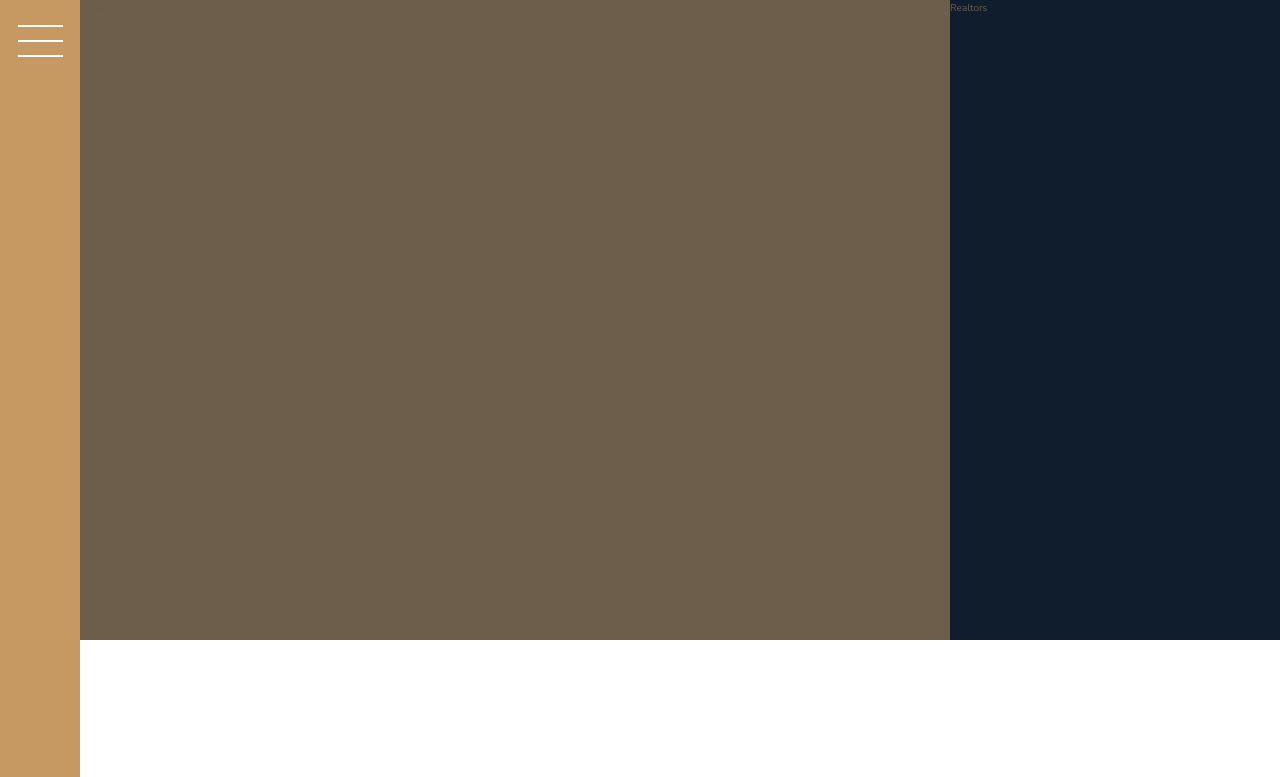
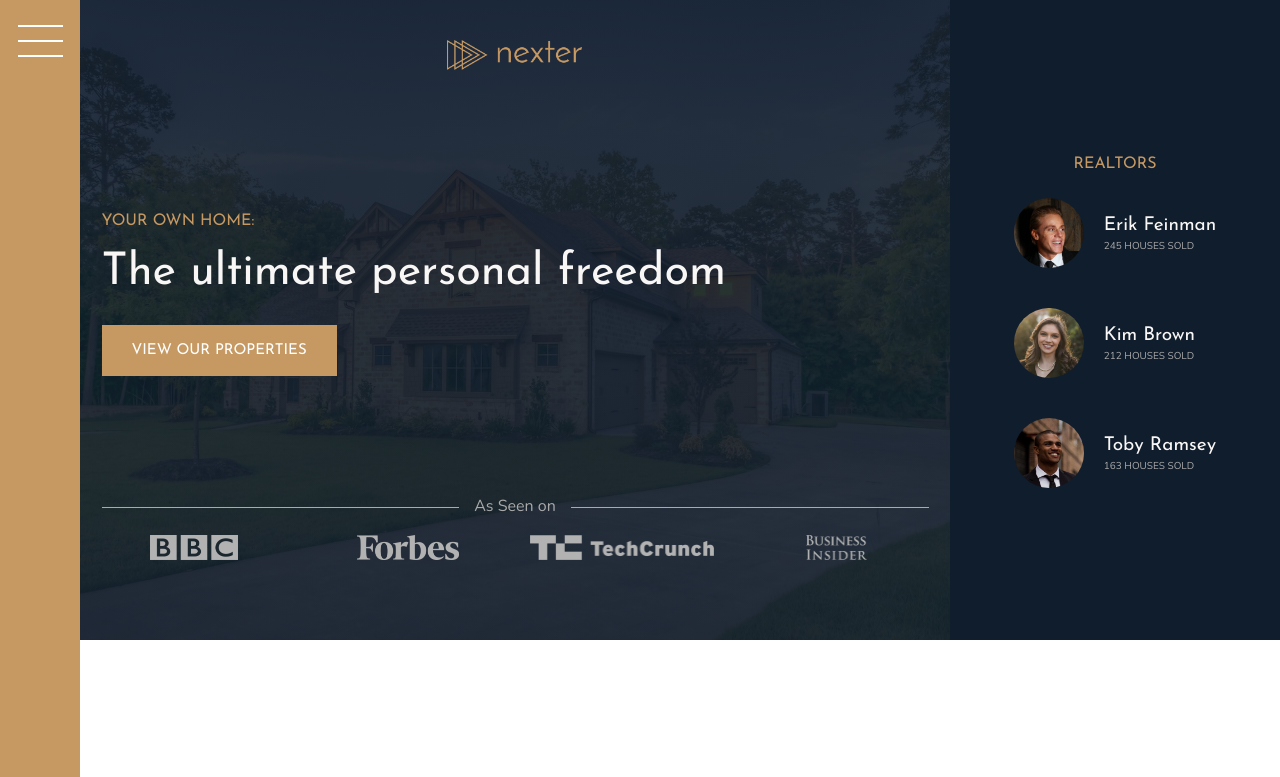
Before and after one commit to faridomarzadeh/Nexter, a website: page index.html in a window 1280 px wide. Shown: the top 777 px of the page. Drawn offline with nearby package versions, Linux system fonts and the light colour scheme.

Commit message:
added the realtor styles

```diff
--- a/index.html
+++ b/index.html
@@ -18,8 +18,41 @@
     <div class="sidebar">
       <button class="nav-btn"></button>
     </div>
-    <header class="header">Header</header>
-    <div class="realtors">Realtors</div>
+    <header class="header">
+      <img src="img/logo.png" alt="Nexter logo" class="header__logo" />
+      <h3 class="heading-3">Your own home:</h3>
+      <h1 class="heading-1">The ultimate personal freedom</h1>
+      <button class="btn header__btn">View our properties</button>
+      <div class="header__seenon-text">As Seen on</div>
+      <div class="header__seenon-logos">
+        <img src="img/logo-bbc.png" alt="seen on bbc" />
+        <img src="img/logo-forbes.png" alt="seen on forbes" />
+        <img src="img/logo-techcrunch.png" alt="seen on tech chrunch" />
+        <img src="img/logo-bi.png" alt="seen on business insider" />
+      </div>
+    </header>
+    <div class="realtors">
+      <h3 class="heading-3">Realtors</h3>
+      <div class="realtors__list">
+        <img src="img/realtor-1.jpeg" alt="Realtor 1" class="realtors__img" />
+        <div class="realtors__details">
+          <h4 class="heading-4 heading-4--light">Erik Feinman</h4>
+          <p class="realtors__sold">245 houses sold</p>
+        </div>
+
+        <img src="img/realtor-2.jpeg" alt="Realtor 2" class="realtors__img" />
+        <div class="realtors__details">
+          <h4 class="heading-4 heading-4--light">Kim Brown</h4>
+          <p class="realtors__sold">212 houses sold</p>
+        </div>
+
+        <img src="img/realtor-3.jpeg" alt="Realtor 3" class="realtors__img" />
+        <div class="realtors__details">
+          <h4 class="heading-4 heading-4--light">Toby Ramsey</h4>
+          <p class="realtors__sold">163 houses sold</p>
+        </div>
+      </div>
+    </div>
     <section class="features">
       <div class="feature">
         <svg class="feature__icon">
@@ -103,7 +136,6 @@
       <button class="btn">Find your own home</button>
     </section>
     <section class="homes">
-
       <div class="home">
         <img src="img/house-1.jpeg" alt="House 1" class="home__img" />
         <svg class="home__like">
@@ -328,85 +360,83 @@
     </section>
     <section class="gallery">
       <figure class="gallery__item gallery__item--1">
-        <img src="img/gal-1.jpeg" alt="Gallery 1" class="gallery__img">
+        <img src="img/gal-1.jpeg" alt="Gallery 1" class="gallery__img" />
       </figure>
 
       <figure class="gallery__item gallery__item--2">
-        <img src="img/gal-2.jpeg" alt="Gallery 2" class="gallery__img">
+        <img src="img/gal-2.jpeg" alt="Gallery 2" class="gallery__img" />
       </figure>
 
-
       <figure class="gallery__item gallery__item--3">
-        <img src="img/gal-3.jpeg" alt="Gallery 3" class="gallery__img">
+        <img src="img/gal-3.jpeg" alt="Gallery 3" class="gallery__img" />
       </figure>
 
-
       <figure class="gallery__item gallery__item--4">
-        <img src="img/gal-4.jpeg" alt="Gallery 4" class="gallery__img">
+        <img src="img/gal-4.jpeg" alt="Gallery 4" class="gallery__img" />
       </figure>
 
-
       <figure class="gallery__item gallery__item--5">
-        <img src="img/gal-5.jpeg" alt="Gallery 5" class="gallery__img">
+        <img src="img/gal-5.jpeg" alt="Gallery 5" class="gallery__img" />
       </figure>
 
-
       <figure class="gallery__item gallery__item--6">
-        <img src="img/gal-6.jpeg" alt="Gallery 6" class="gallery__img">
+        <img src="img/gal-6.jpeg" alt="Gallery 6" class="gallery__img" />
       </figure>
 
-
       <figure class="gallery__item gallery__item--7">
-        <img src="img/gal-7.jpeg" alt="Gallery 7" class="gallery__img">
+        <img src="img/gal-7.jpeg" alt="Gallery 7" class="gallery__img" />
       </figure>
 
-
       <figure class="gallery__item gallery__item--8">
-        <img src="img/gal-8.jpeg" alt="Gallery 8" class="gallery__img">
+        <img src="img/gal-8.jpeg" alt="Gallery 8" class="gallery__img" />
       </figure>
 
-
       <figure class="gallery__item gallery__item--9">
-        <img src="img/gal-9.jpeg" alt="Gallery 9" class="gallery__img">
+        <img src="img/gal-9.jpeg" alt="Gallery 9" class="gallery__img" />
       </figure>
 
-
       <figure class="gallery__item gallery__item--10">
-        <img src="img/gal-10.jpeg" alt="Gallery 10" class="gallery__img">
+        <img src="img/gal-10.jpeg" alt="Gallery 10" class="gallery__img" />
       </figure>
 
-
       <figure class="gallery__item gallery__item--11">
-        <img src="img/gal-11.jpeg" alt="Gallery 11" class="gallery__img">
+        <img src="img/gal-11.jpeg" alt="Gallery 11" class="gallery__img" />
       </figure>
 
-
       <figure class="gallery__item gallery__item--12">
-        <img src="img/gal-12.jpeg" alt="Gallery 12" class="gallery__img">
+        <img src="img/gal-12.jpeg" alt="Gallery 12" class="gallery__img" />
       </figure>
 
-
       <figure class="gallery__item gallery__item--13">
-        <img src="img/gal-13.jpeg" alt="Gallery 13" class="gallery__img">
+        <img src="img/gal-13.jpeg" alt="Gallery 13" class="gallery__img" />
       </figure>
 
-
       <figure class="gallery__item gallery__item--14">
-        <img src="img/gal-14.jpeg" alt="Gallery 14" class="gallery__img">
+        <img src="img/gal-14.jpeg" alt="Gallery 14" class="gallery__img" />
       </figure>
-
     </section>
     <footer class="footer">
       <ul class="nav">
-        <li class="nav__item"><a href="#" class="nav__link">Find your dream home</a></li>
-        <li class="nav__item"><a href="#" class="nav__link">Request proposal</a></li>
-        <li class="nav__item"><a href="#" class="nav__link">Download home planner</a></li>
+        <li class="nav__item">
+          <a href="#" class="nav__link">Find your dream home</a>
+        </li>
+        <li class="nav__item">
+          <a href="#" class="nav__link">Request proposal</a>
+        </li>
+        <li class="nav__item">
+          <a href="#" class="nav__link">Download home planner</a>
+        </li>
         <li class="nav__item"><a href="#" class="nav__link">Contact us</a></li>
-        <li class="nav__item"><a href="#" class="nav__link">Submit your property</a></li>
-        <li class="nav__item"><a href="#" class="nav__link">Come work with us</a></li>
+        <li class="nav__item">
+          <a href="#" class="nav__link">Submit your property</a>
+        </li>
+        <li class="nav__item">
+          <a href="#" class="nav__link">Come work with us</a>
+        </li>
       </ul>
       <p class="copyright">
-        &copy; Design by Jonas Schmedtmann, Implemeted by Farid Omarzadeh, please feel free to use it.
+        &copy; Design by Jonas Schmedtmann, Implemeted by Farid Omarzadeh,
+        please feel free to use it.
       </p>
     </footer>
   </body>
--- a/sass/_header.scss
+++ b/sass/_header.scss
@@ -1,4 +1,54 @@
 .header {
     background-color: $color-grey-dark-2;
     grid-column: full-start / col-end 6;
+    background-image: linear-gradient(rgba($color-secondary, .9), rgba($color-secondary, .9)), url("../img/hero.jpeg");
+    background-size: cover;
+    background-position: center;
+
+    padding: 8rem;
+    padding-top: 4rem;
+
+    display: grid;
+    grid-template-rows: 1fr min-content 6rem 1fr;
+    grid-template-columns: max-content;
+    grid-row-gap: 1.5rem;
+    justify-content: center;
+
+    &__logo {
+        height: 3rem;
+        justify-self: center;
+    }
+
+    &__seenon-text {
+
+        font-size: 1.6rem;
+        color: $color-grey-light-2;
+        display: grid;
+        grid-template-columns: 1fr max-content 1fr;
+        grid-column-gap: 1.5rem;
+
+        align-items: center;
+        &::before,
+        &::after {
+            content: "";
+            display: block;
+            height: 1px;
+            background-color: currentColor;
+        }
+    }
+
+    &__btn {
+        align-self: start;
+        justify-self: start;
+    }
+    &__seenon-logos {
+        display: grid;
+        grid-template-columns: repeat(4, 1fr);
+        grid-column-gap: 3rem;
+        justify-items: center;
+        img {
+            height: 2.5rem;
+            filter: brightness(70%);
+        }
+    }
 }
--- a/sass/_realtors.scss
+++ b/sass/_realtors.scss
@@ -1,4 +1,34 @@
 .realtors {
     background-color: $color-secondary;
     grid-column: col-start 7 / full-end;
+    padding: 3rem;
+    display: grid;
+    align-content: center;
+    justify-content: center;
+    grid-row-gap: 2rem;
+
+    justify-items: center;
+    &__list {
+        display: grid;
+        grid-template-columns: min-content max-content;
+        grid-column-gap: 2rem;
+        grid-row-gap: 5vh;
+        align-items: center;
+    }
+
+    &__img {
+        width: 7rem;
+        border-radius: 50%;
+        display: block;
+    }
+
+    &__details {
+
+    }
+
+    &__sold {
+        text-transform: uppercase;
+        color: $color-grey-light-2;
+        margin-top: -3px;
+    }
 }
--- a/sass/_typography.scss
+++ b/sass/_typography.scss
@@ -5,6 +5,9 @@
 
 .heading-1 {
     @extend %heading;
+    font-size: 4.5rem;
+    color: $color-grey-light-1;
+    line-height: 1;
 }
 
 .heading-2 {
```
Also changed, not shown: css/style.css, 1 other file.
